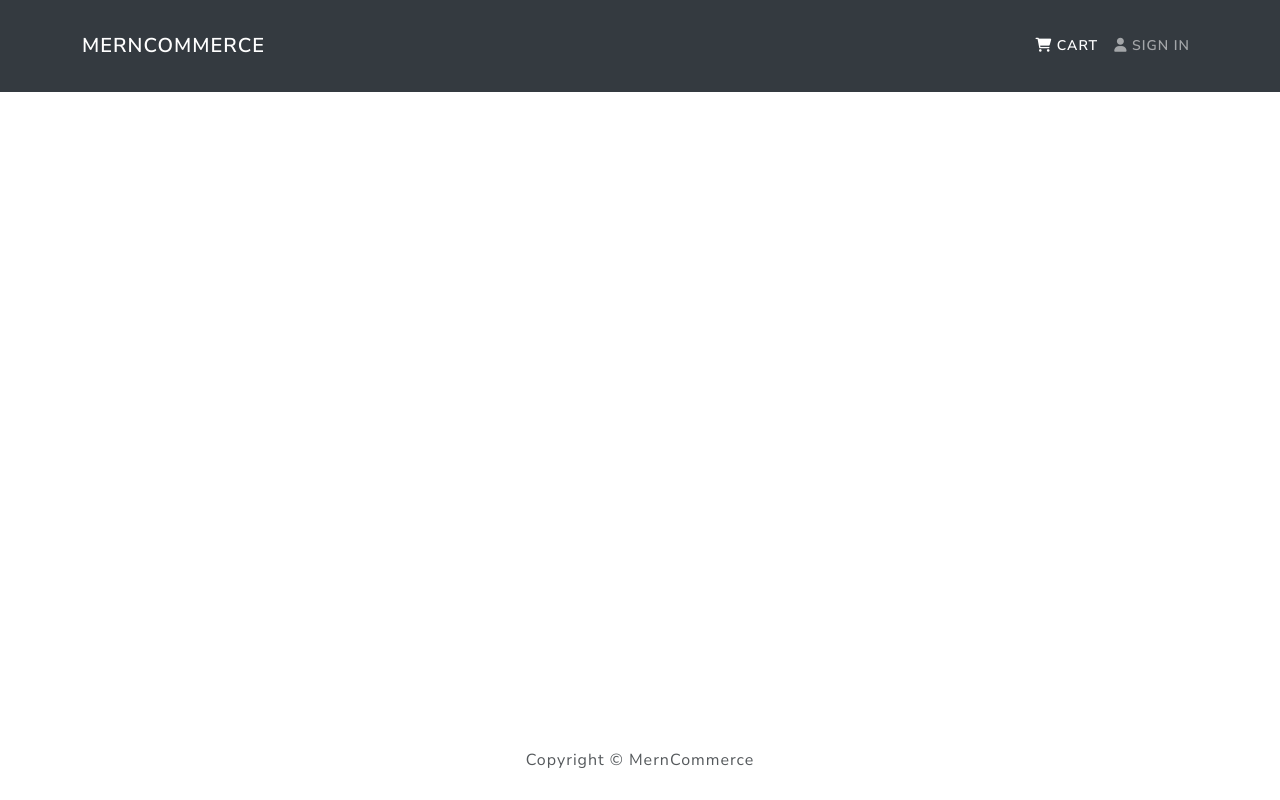
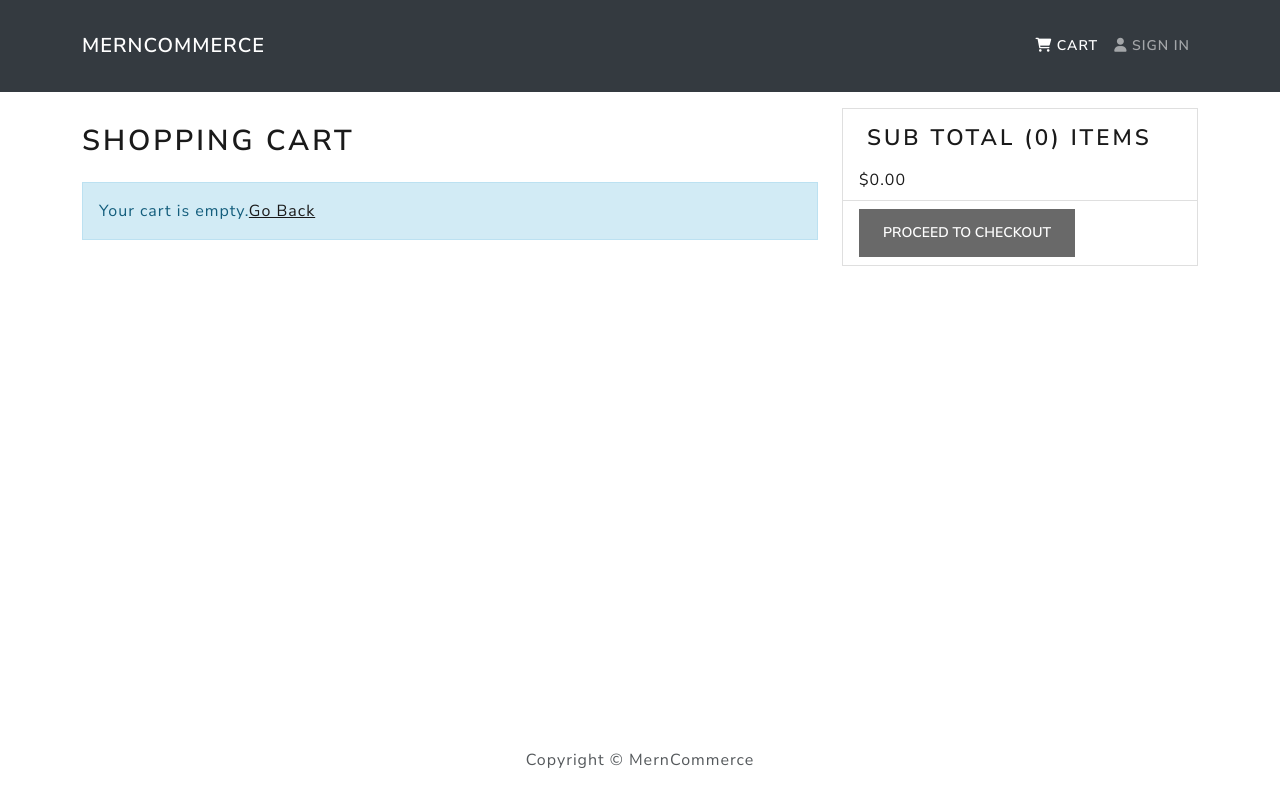
Before and after one commit to NewsonThokchom/MernEcommerce, a React (Create React App) app in the folder frontend/: page /cart in a window 1280 px wide. Built offline with nearby package versions, Linux system fonts and the light colour scheme.

Commit message:
Cart Screen added

```diff
--- a/frontend/src/App.js
+++ b/frontend/src/App.js
@@ -25,6 +25,7 @@
             <Route path="/product/:id" element={<ProductScreen />} /> {/*no need to use exact in react router v6*/}
             {/* <Route path="/cart/:id?" element={<CartScreen />} exact /> */}
             <Route path="/cart/:id" element={<CartScreen />} />
+            <Route path="/cart" element={<CartScreen />} />
 
           </Routes>
           {/* <HomeScreen /> */}
--- a/frontend/src/actions/cartActions.js
+++ b/frontend/src/actions/cartActions.js
@@ -8,10 +8,10 @@
         type: CART_ADD_ITEM,
         payload: {
             product: data._id,
-            name: data.name,
+            brand: data.brand,
             image: data.image,
             price: data.price,
-            countInStock: data.countInStock,
+            CountInStock: data.CountInStock,
             qty
         }
     })
--- a/frontend/src/index.css
+++ b/frontend/src/index.css
@@ -6,6 +6,16 @@
   padding: 1rem 0;
 }
 
+h1{
+  font-size: 1.8rem;
+  padding: 1rem 0;
+}
+
+h2{
+  font-size: 1.4rem;
+  padding: 0.5rem;
+}
+
 .rating span{
 margin: 0.1rem;
 }
--- a/frontend/src/screens/CartScreen.js
+++ b/frontend/src/screens/CartScreen.js
@@ -1,23 +1,28 @@
 import React, { useEffect } from 'react'
+import { Row, Col, ListGroup, Image, Form, Button, Card } from 'react-bootstrap'
 import { useDispatch, useSelector } from 'react-redux'
-import { useParams, useSearchParams } from 'react-router-dom'
+import { Link, useParams, useSearchParams, useNavigate } from 'react-router-dom'
 import { addToCart } from '../actions/cartActions'
+import Message from '../components/Message'
 
 // const CartScreen = ({ match, location, history }) => {
 const CartScreen = () => {
 
     const { id } = useParams()
+    const navigate = useNavigate()
 
     // console.log(productId)
     // const qty = location.search ? Number(location.search.split('=')[1]):1 //use in react router v5 or less
+    const [searchParams] = useSearchParams() //useSearcgParams to get query string in react router dom v6
 
-    const [searchParams] = useSearchParams() //useSearcgParams to get query string in react router dom v6
     const qty = searchParams.get('qty')
+
     const dispatch = useDispatch()
 
     const cart = useSelector(state => state.cart) //fetching data from store.js
+
     const { cartItems } = cart
-
+    // console.log(cartItems.map(item => (item.qty)))
 
     useEffect(() => {
         if (id) {
@@ -25,12 +30,101 @@
         }
     }, [dispatch, id, qty])
 
-    return <div>
-        <h1>Product ID: {id}</h1>
+    const removeFromCartHandler = () => {
+        console.log('removed')
+    }
+
+    const checkoutHandler = () => {
+        console.log('Checkout')
+        navigate('/login?redirect=shipping')
+
+    }
+
+    return <Row>
+        {/* <h1>Product ID: {id}</h1>
         <p>
             Quantity: {qty}
-        </p>
-    </div>
+        </p> */}
+
+        <Col md={8}>
+            <h1>Shopping Cart</h1>
+
+            {cartItems.length === 0 ?
+
+                (<Message>Your cart is empty.
+                    <Link to='/'>Go Back</Link>
+                </Message>) :
+
+                (<ListGroup variant="flush">
+                    {cartItems.map(item => (
+                        <ListGroup.Item key={item.product}>
+                            <Row>
+                                <Col md={2}>
+                                    <Image src={item.image} alt={item.name} fluid rounded />
+                                </Col>
+
+                                <Col md={3}>
+                                    <Link to={`/product/${item.product}`}>{item.brand}</Link>
+                                </Col>
+
+                                <Col md={2}>${item.price}</Col>
+
+                                <Col md={2}>
+                                    <Form.Control
+                                        as='select'
+                                        value={item.qty}
+                                        onChange={(e) =>
+                                            dispatch(
+                                                addToCart(item.product, Number(e.target.value))
+                                            )
+
+                                        }>
+
+                                        {
+                                            [...Array(item.CountInStock).keys()].map((x) => (
+                                                <option key={x + 1} value={x + 1}>
+                                                    {x + 1}
+                                                </option>
+                                            ))
+                                        }
+                                    </Form.Control>
+                                </Col>
+
+                                <Col md={2}>
+                                    <Button type='button' variant='light' onClick={() =>
+                                        removeFromCartHandler(item.product)}>
+                                        <i className='fas fa-trash'></i>
+                                    </Button>
+
+                                </Col>
+                            </Row>
+                        </ListGroup.Item>
+                    ))}
+                </ListGroup>
+                )}
+        </Col>
+
+        <Col md={4}>
+            <Card>
+                <ListGroup variant="flush">
+                    <ListGroup.Item>
+                        <h2>Sub Total ({cartItems.reduce((acc, item) => acc + item.qty, 0)}) items</h2>
+
+                        ${cartItems.reduce((acc, item) => acc + item.qty * item.price, 0).toFixed(2)}
+                    </ListGroup.Item>
+                    <ListGroup.Item>
+                        <Button type='button'
+                            className='btn-block'
+                            disabled={cartItems.length === 0}
+                            onClick={checkoutHandler}>
+                            Proceed To Checkout
+                        </Button>
+                    </ListGroup.Item>
+                </ListGroup>
+            </Card>
+        </Col>
+
+    </Row >
 
 }
 
```
